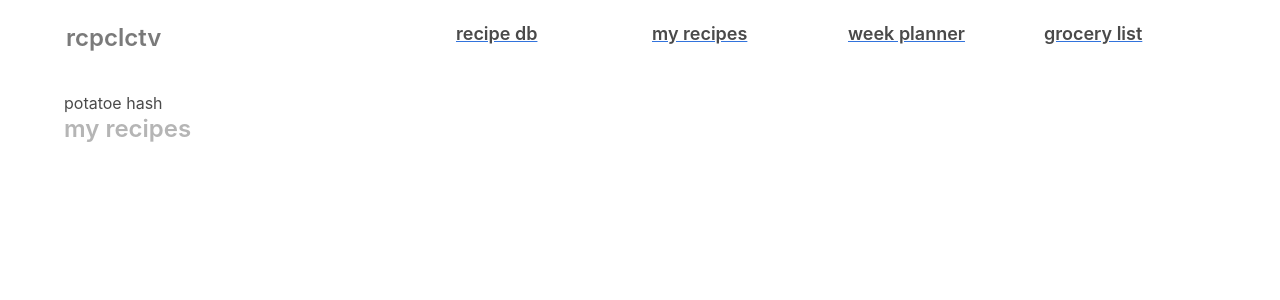
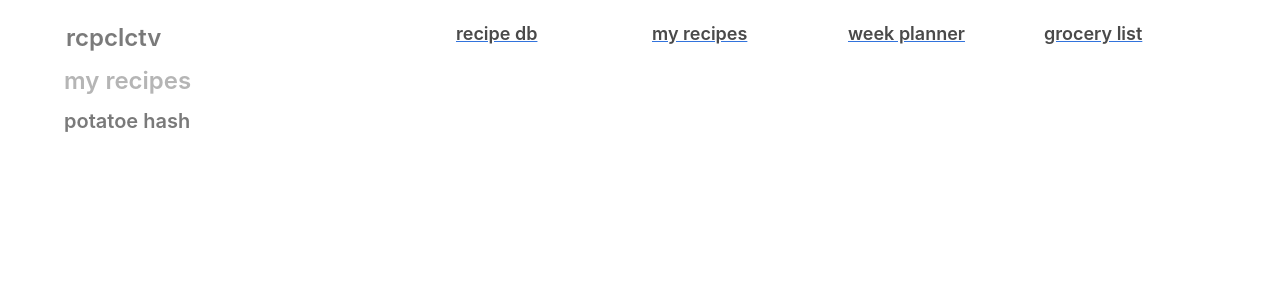
Before and after one commit to TristanAG/recipe-collective, a React (Create React App) app: page /my-recipes in a window 1280 px wide. Shown: the top 300 px of the page. Built offline with nearby package versions, Linux system fonts and the light colour scheme.

Commit message:
rendering the recipes in my-recipes page

```diff
--- a/src/components/Main.js
+++ b/src/components/Main.js
@@ -116,11 +116,11 @@ class Main extends React.Component {
                 }
               </section>
               <Nav />
-              <ul>
+              {/* <ul>
               {this.state.savedRecipes.map((recipe) => (
                 <li>{recipe.name}</li>
               ))}
-              </ul>
+              </ul> */}
             </div>
           </section>
           <section className="content-area">
@@ -134,9 +134,8 @@ class Main extends React.Component {
                   selectedRecipe={this.state.selectedRecipe}
                 />}
               />
-              {/* <Route path="/recipe-database/" render={(props) => <RecipeDatabase recipes={this.state.recipes} saveRecipe={this.saveRecipe}/>} /> */}
               <Route path="/week-planner/" component={WeekPlanner} />
-              <Route path="/my-recipes/" component={MyRecipes} />
+              <Route path="/my-recipes/" component={(props) => <MyRecipes savedRecipes={this.state.savedRecipes}/>}/>
             </div>
           </section>
         </Router>
--- a/src/components/MyRecipes.js
+++ b/src/components/MyRecipes.js
@@ -13,7 +13,16 @@ class MyRecipes extends React.Component {
           <div className="container">
             <div className="content">
               <h3 className="has-text-grey-light">my recipes</h3>
-              <h3 className="has-text-grey-light">{this.props.savedRecipes}</h3>
+              {/* <h3 className="has-text-grey-light">{this..savedRecipes}</h3> */}
+              {/* {this.props.savedRecipes[0].name} */}
+
+              {this.props.savedRecipes.map((recipe) => (
+                <div>
+                  <h4 className="has-text-grey">{recipe.name}</h4>
+                </div>
+              ))
+
+              }
             </div>
           </div>
         </section>
```
